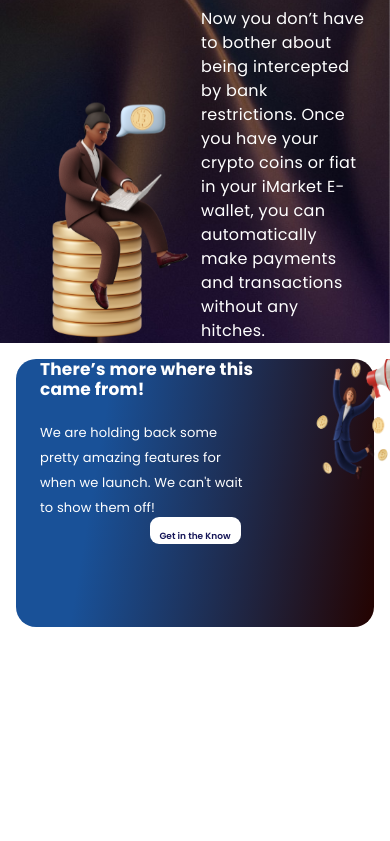
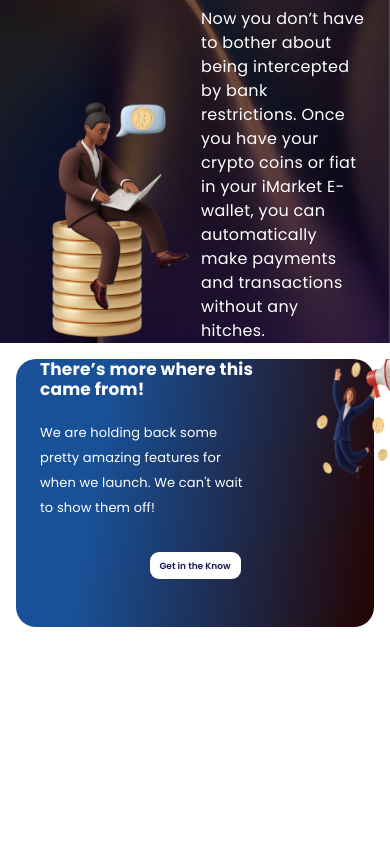
Before and after one commit to Rioland/imarket-waitlist2, a Next.js app: page /about in a window 390 px wide. Shown: the part 1156-1997 px from the top of the page. Built offline with nearby package versions, Linux system fonts and the light colour scheme.

Commit message:
first commit

```diff
--- a/components/Appbar.js
+++ b/components/Appbar.js
@@ -7,7 +7,7 @@
   return (
     <nav className=" container pt-4 d-flex mt-2">
       <a
-        className="logo text-blue animate__animated animate__fadeIn animate__slow animate__delay-2s"
+        className="logo text-blue animate__animated animate__bounceInDown animate__slow animate__delay-1s"
         href="/"
       >
         <img src="/images/logo1.png" alt="logo" className="logo" />
--- a/styles/about.module.css
+++ b/styles/about.module.css
@@ -102,8 +102,8 @@
     letter-spacing: 0em;
     text-align: center;
     color: #151557;
-    margin-bottom: 35px;
-    padding-top: 15px;
+    margin-top: 35px;
+    padding-top: 10px;
   }
   .tp {
     height: 81px;
```
Also changed, not shown: pages/index.js (+4 -4 lines).
